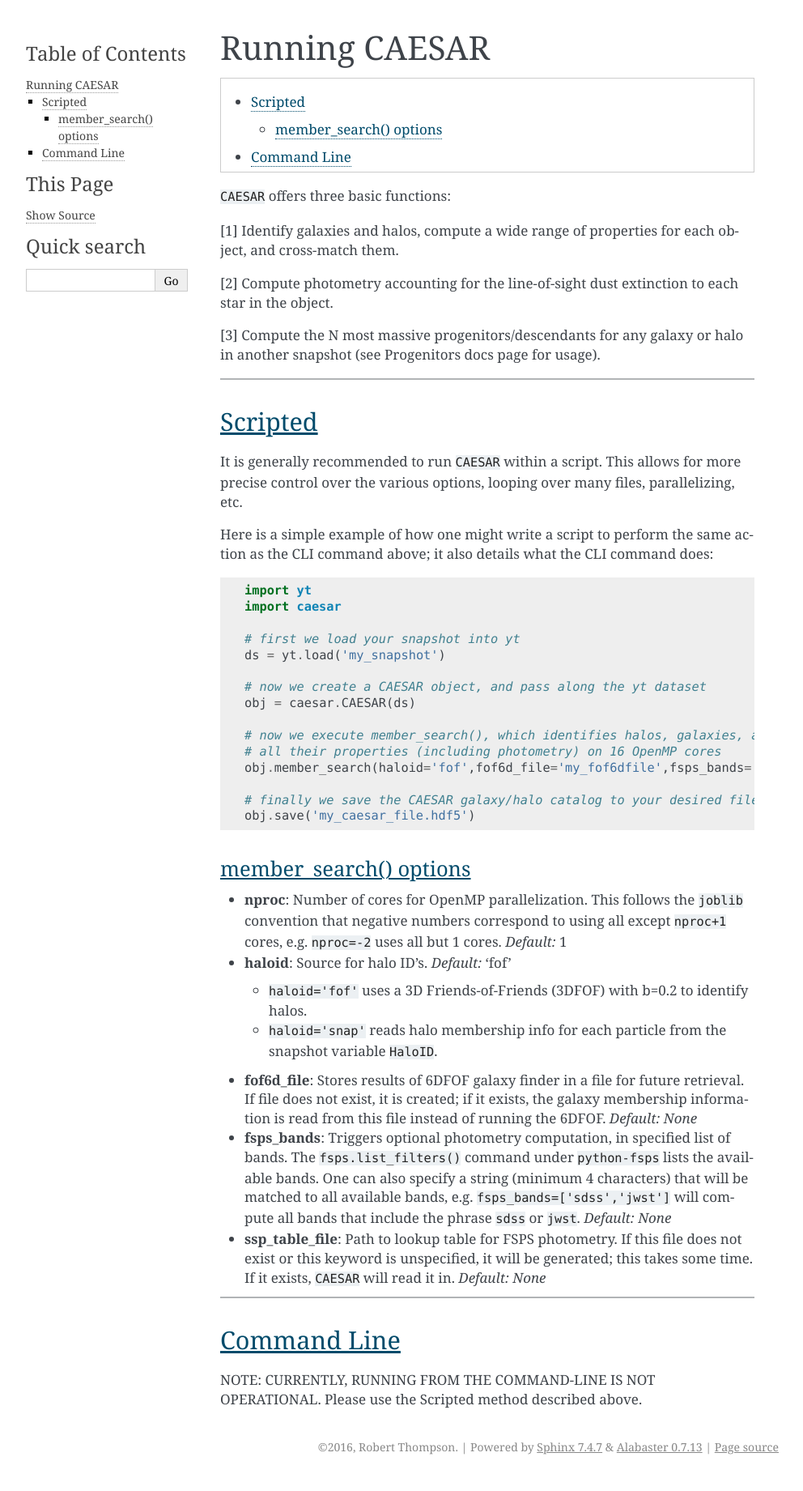
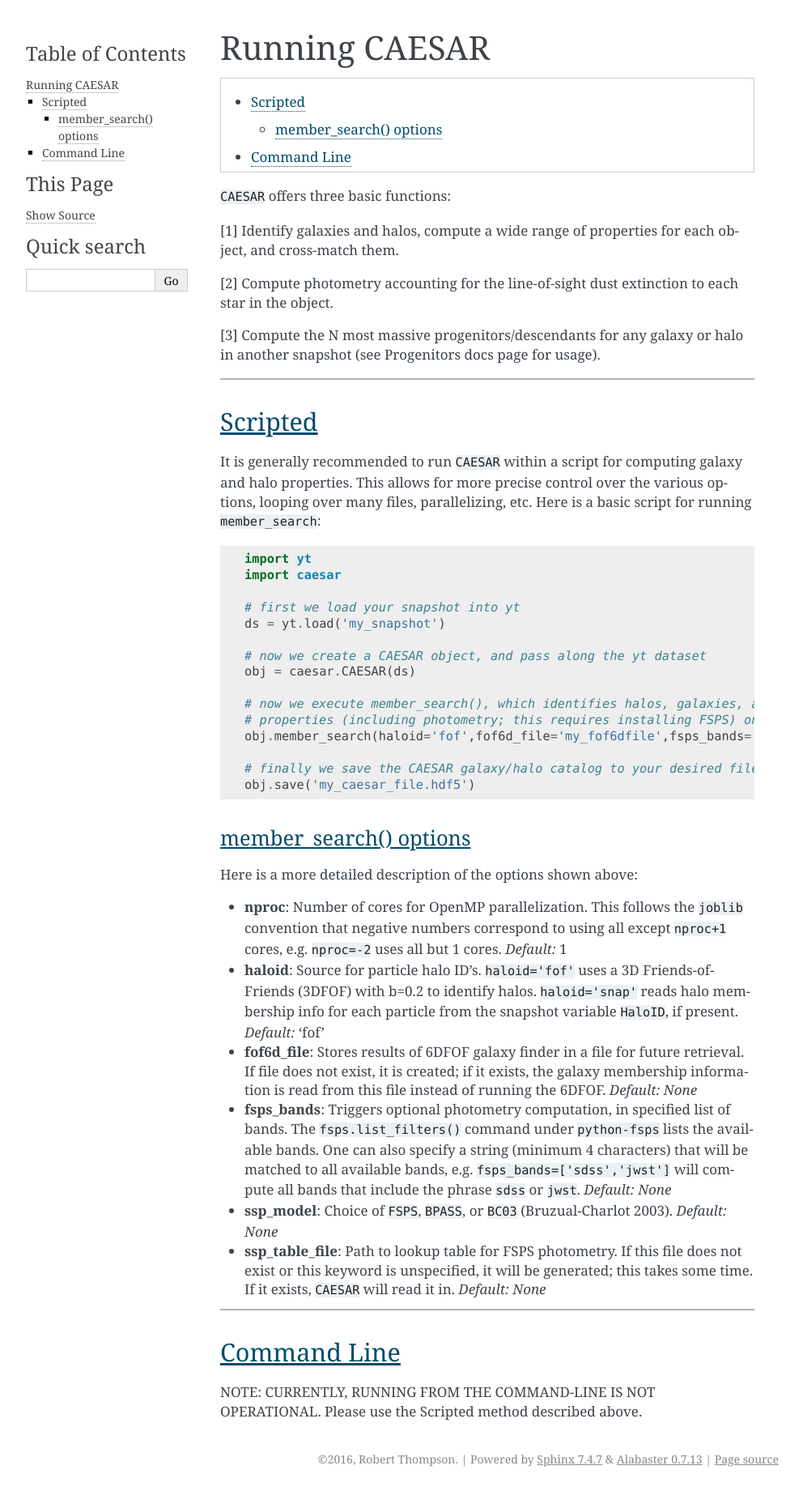
Before and after one commit to dnarayanan/caesar, a Sphinx documentation site: the page built from docs/source/running.rst, in a window 1280 px wide. Shown: the whole page at 81% size, without its empty margins (148-1140 px from the left). Built offline with Sphinx 7.4.7, drawn with Linux system fonts in a browser that asks for light colours.

```diff
--- a/docs/source/running.rst
+++ b/docs/source/running.rst
@@ -20,11 +20,10 @@
 Scripted
 ========
 
-It is generally recommended to run ``CAESAR`` within a script.  This allows for more
+It is generally recommended to run ``CAESAR`` within a script for computing galaxy
+and halo properties.  This allows for more
 precise control over the various options, looping over many files, parallelizing, etc.
-
-Here is a simple example of how one might write a script to perform the same action as
-the CLI command above; it also details what the CLI command does:
+Here is a basic script for running ``member_search``:
 
 .. code-block:: python
 
@@ -38,8 +37,8 @@
    obj = caesar.CAESAR(ds)
 
    # now we execute member_search(), which identifies halos, galaxies, and computes
-   # all their properties (including photometry) on 16 OpenMP cores
-   obj.member_search(haloid='fof',fof6d_file='my_fof6dfile',fsps_bands='uvoir',ssp_model='FSPS',ssp_table_file='SSP_Chab_EL.hdf5',ext_law='composite',nproc=16)
+   # properties (including photometry; this requires installing FSPS) on 16 OpenMP cores
+   obj.member_search(haloid='fof',fof6d_file='my_fof6dfile',fsps_bands='uvoir',ssp_model='FSPS',ssp_table_file='FSPS_Chab_EL.hdf5',ext_law='composite',nproc=16)
 
    # finally we save the CAESAR galaxy/halo catalog to your desired filename
    obj.save('my_caesar_file.hdf5')
@@ -47,17 +46,20 @@
 member_search() options
 -----------------------
 
+Here is a more detailed description of the options shown above:
+
 * **nproc**:  Number of cores for OpenMP parallelization.  This follows the ``joblib`` convention that negative numbers correspond to using all except ``nproc+1`` cores, e.g. ``nproc=-2`` uses all but 1 cores. *Default:* 1
 
-* **haloid**:  Source for halo ID's.  *Default:* 'fof'
-
-  * ``haloid='fof'`` uses a 3D Friends-of-Friends (3DFOF) with b=0.2 to identify halos.
-
-  * ``haloid='snap'`` reads halo membership info for each particle from the snapshot variable ``HaloID``.
+* **haloid**:  Source for particle halo ID's.
+  ``haloid='fof'`` uses a 3D Friends-of-Friends (3DFOF) with b=0.2 to identify halos.
+  ``haloid='snap'`` reads halo membership info for each particle from the snapshot variable ``HaloID``, if present.
+  *Default:* 'fof'
 
 * **fof6d_file**:  Stores results of 6DFOF galaxy finder in a file for future retrieval.  If file does not exist, it is created; if it exists, the galaxy membership information is read from this file instead of running the 6DFOF.  *Default:* *None*
 
 * **fsps_bands**:  Triggers optional photometry computation, in specified list of bands. The ``fsps.list_filters()`` command under ``python-fsps`` lists the available bands.  One can also specify a string (minimum 4 characters) that will be matched to all available bands, e.g. ``fsps_bands=['sdss','jwst']`` will compute all bands that include the phrase ``sdss`` or ``jwst``. *Default:* *None*
+
+* **ssp_model**:  Choice of ``FSPS``, ``BPASS``, or ``BC03`` (Bruzual-Charlot 2003).  *Default:* *None*
 
 * **ssp_table_file**: Path to lookup table for FSPS photometry.  If this file does not exist or this keyword is unspecified, it will be generated; this takes some time.  If it exists, ``CAESAR`` will read it in. *Default:* *None*
 
```
Also changed, not shown: docs/source/index.rst (+5 -3 lines), 1 other file.
